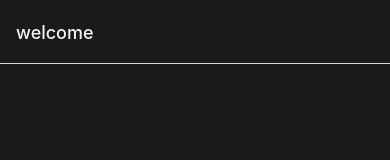
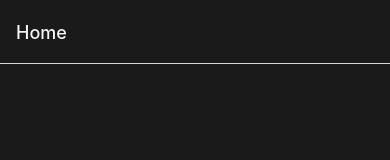
Before and after one commit to nathan-zucker/soap-note, a React Native app: screen / in a window 390 px wide. Shown: the top 160 px of the page. Built offline with nearby package versions, Linux system fonts and the light colour scheme.

Commit message:
resolved bad imports causing errors

```diff
--- a/components/Home.js
+++ b/components/Home.js
@@ -19,10 +19,10 @@ export default function Home() {
     return (
         <View style={{width: '100%', height: '100%'}}>
             <Stack.Navigator
-                initialRouteName="welcome"
+                initialRouteName="Home"
                 screenOptions={Colors.navigator}
             >
-                <Stack.Screen name='welcome' component={LaunchScreen}  />
+                <Stack.Screen name='Home' component={LaunchScreen}  />
                 <Stack.Screen name='new patient' component={Soap}  />
                 <Stack.Screen name='patients' component={PatientView} />
             </Stack.Navigator>
--- a/components/SoapNote.js
+++ b/components/SoapNote.js
@@ -267,6 +267,7 @@ function Vitals({navigation}) {
                     </View>
 
                     <View style={{flexDirection: 'row', justifyContent: 'space-around', padding: 25,}}>
+
                         <View style={styles.timer}>
                             <Switch
                                 value={timerToggle}
@@ -276,6 +277,7 @@ function Vitals({navigation}) {
                                 }}
                                 disabled={timerActive}
                                 trackColor={{true: 'gray'}}
+                                style={styles.timerSwitch}
                             />
                             <View>
                                 <Timer timerType={timerType} />
@@ -571,8 +573,12 @@ const styles = StyleSheet.create({
     timer: {
         borderColor: 'whitesmoke',
         borderWidth: 2,
-        width: 100,
+        width: 120,
+        height: 120,
+        borderRadius: '100%',
         alignItems: 'center',
+    },
+    timerSwitch: {
     },
     sexOptions: {
         flexDirection: 'row',
--- a/components/Timer.js
+++ b/components/Timer.js
@@ -61,9 +61,7 @@ export default function Timer (props) {
     }
 
     return (
-        <View style={{
-            alignItems: 'center',
-        }}>
+        <View style={{alignItems: 'center'}}>
             <Text style={[Colors.text, {textAlign: 'center', fontSize: 30}]}>{timeDisplay}</Text>
             <Button
                 title='start'
```
